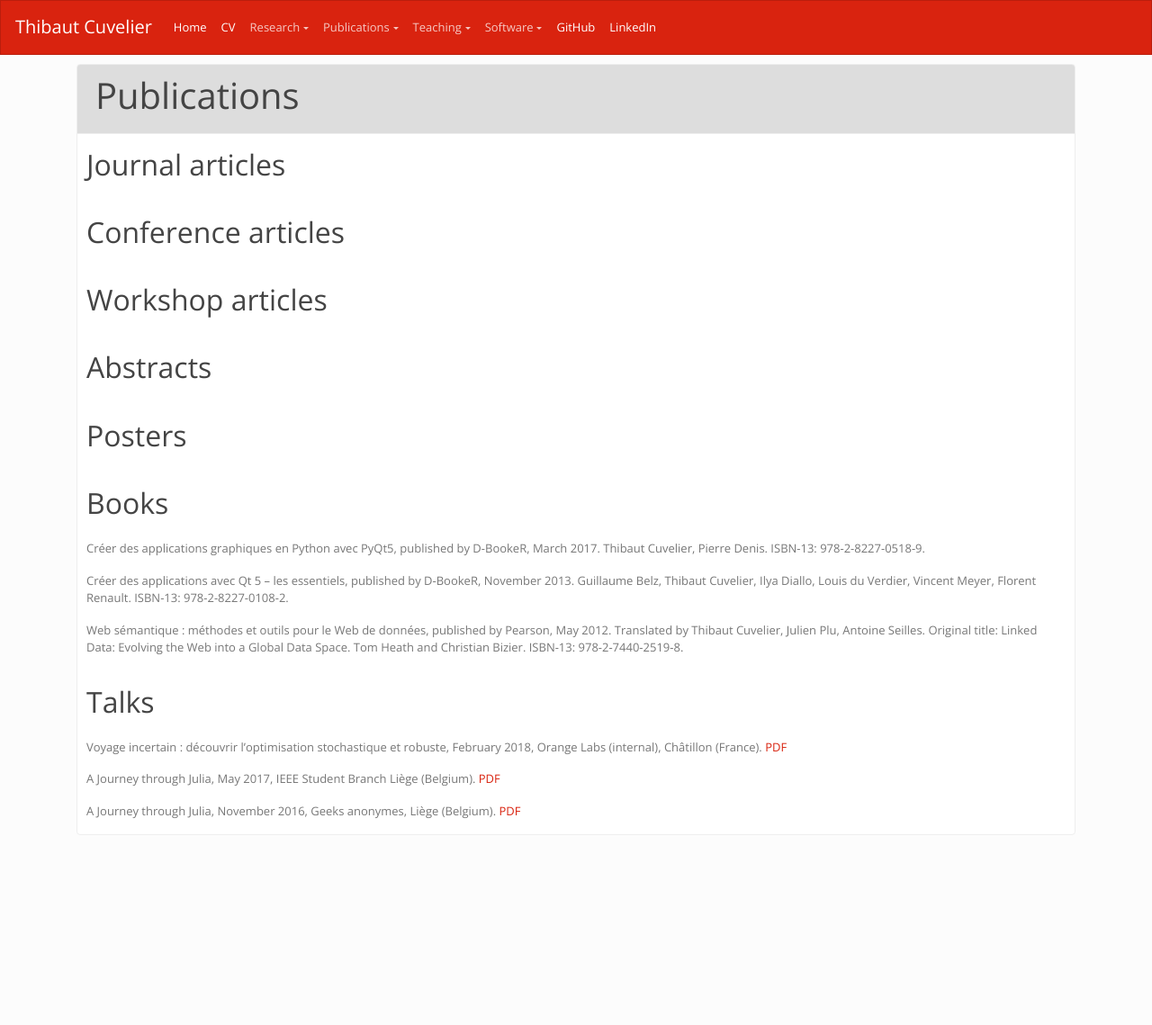
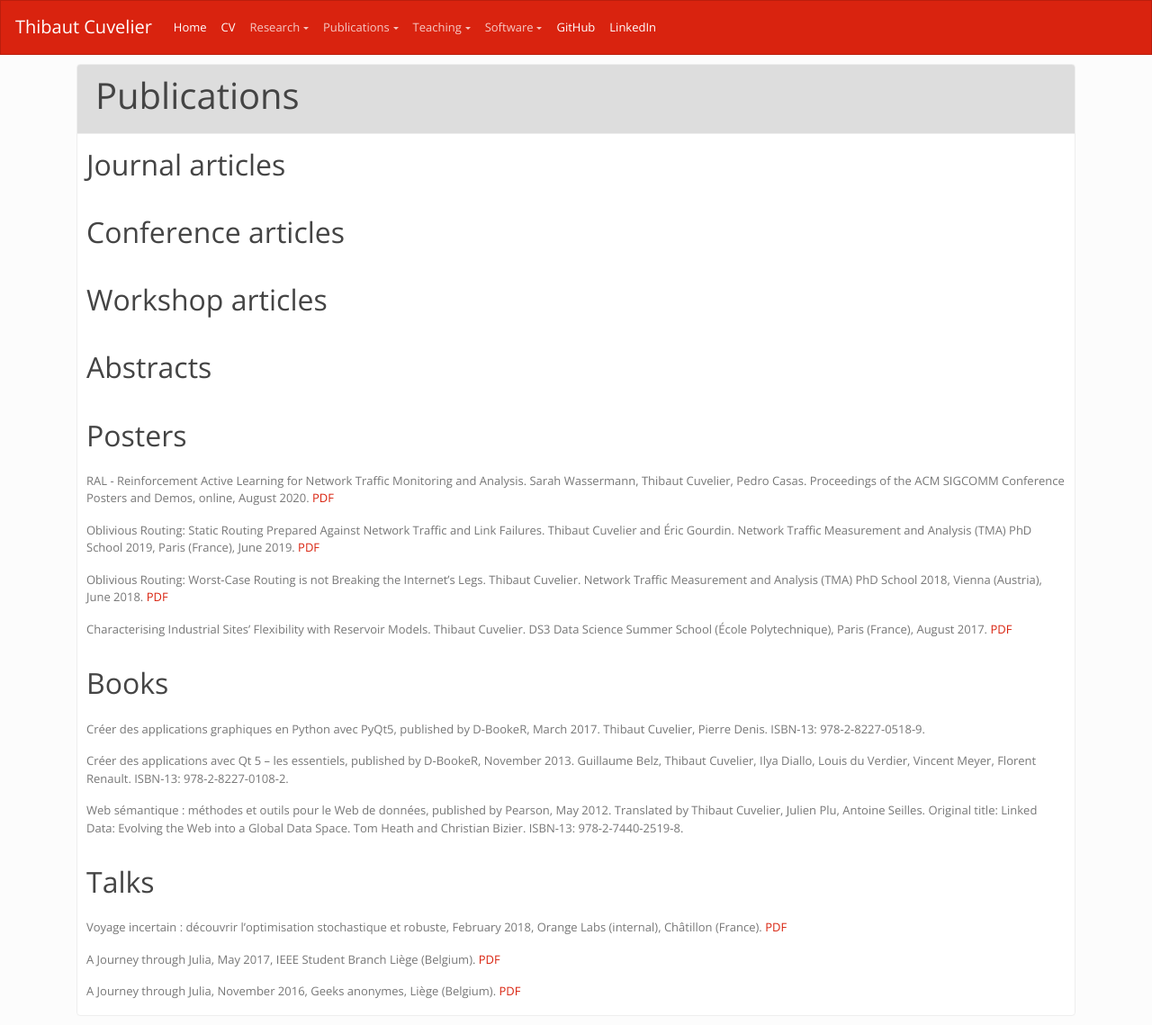
Before and after one commit to dourouc05/dourouc05.github.io, a Jekyll site: the page built from publications.md, in a window 1280 px wide. Shown: the whole page at 90% size. Built offline with Jekyll 4.4.1, drawn with Linux system fonts in a browser that asks for light colours; a script that is not in the unit is left out; before the commit the page ends 938 px from its top, so only the background shows below that.

Commit message:
Update publications.md

```diff
--- a/publications.md
+++ b/publications.md
@@ -16,6 +16,14 @@ layout: page
 
 <h2 id="poster">Posters</h2>
 
+RAL - Reinforcement Active Learning for Network Traffic Monitoring and Analysis. Sarah Wassermann, Thibaut Cuvelier, Pedro Casas. Proceedings of the ACM SIGCOMM Conference Posters and Demos, online, August 2020. [PDF](https://hal.archives-ouvertes.fr/hal-02932839)
+
+Oblivious Routing: Static Routing Prepared Against Network Traffic and Link Failures. Thibaut Cuvelier and Éric Gourdin. Network Traffic Measurement and Analysis (TMA) PhD School 2019, Paris (France), June 2019. [PDF](https://hal.archives-ouvertes.fr/hal-02161708/)
+
+Oblivious Routing: Worst-Case Routing is not Breaking the Internet's Legs. Thibaut Cuvelier. Network Traffic Measurement and Analysis (TMA) PhD School 2018, Vienna (Austria), June 2018. [PDF](http://hdl.handle.net/2268/227128)
+
+Characterising Industrial Sites' Flexibility with Reservoir Models. Thibaut Cuvelier. DS3 Data Science Summer School (École Polytechnique), Paris (France), August 2017. [PDF](http://hdl.handle.net/2268/212703)
+
 <h2 id="book">Books</h2>
 
 Créer des applications graphiques en Python avec PyQt5, published by D-BookeR, March 2017. Thibaut Cuvelier, Pierre Denis. ISBN-13: 978-2-8227-0518-9.
```
